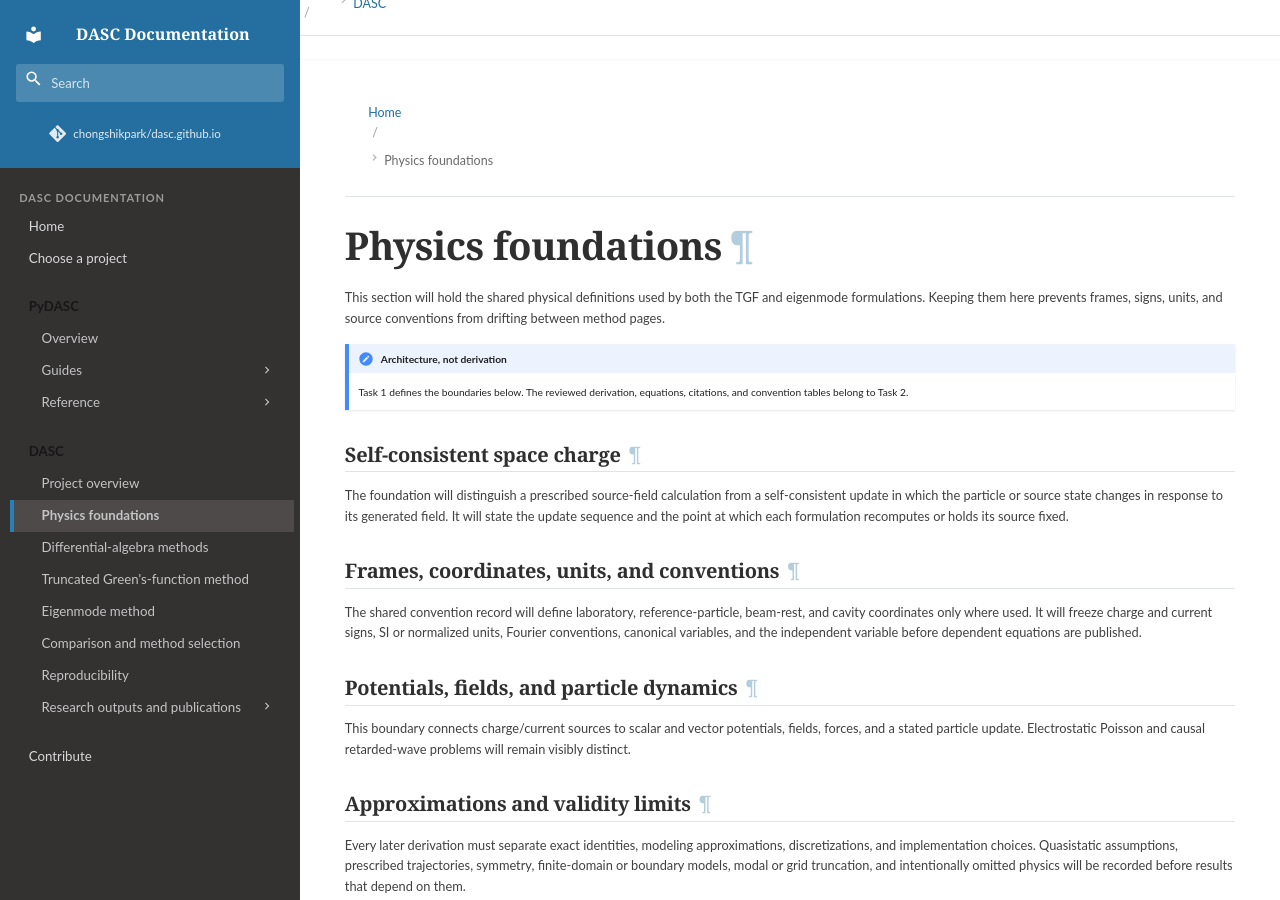
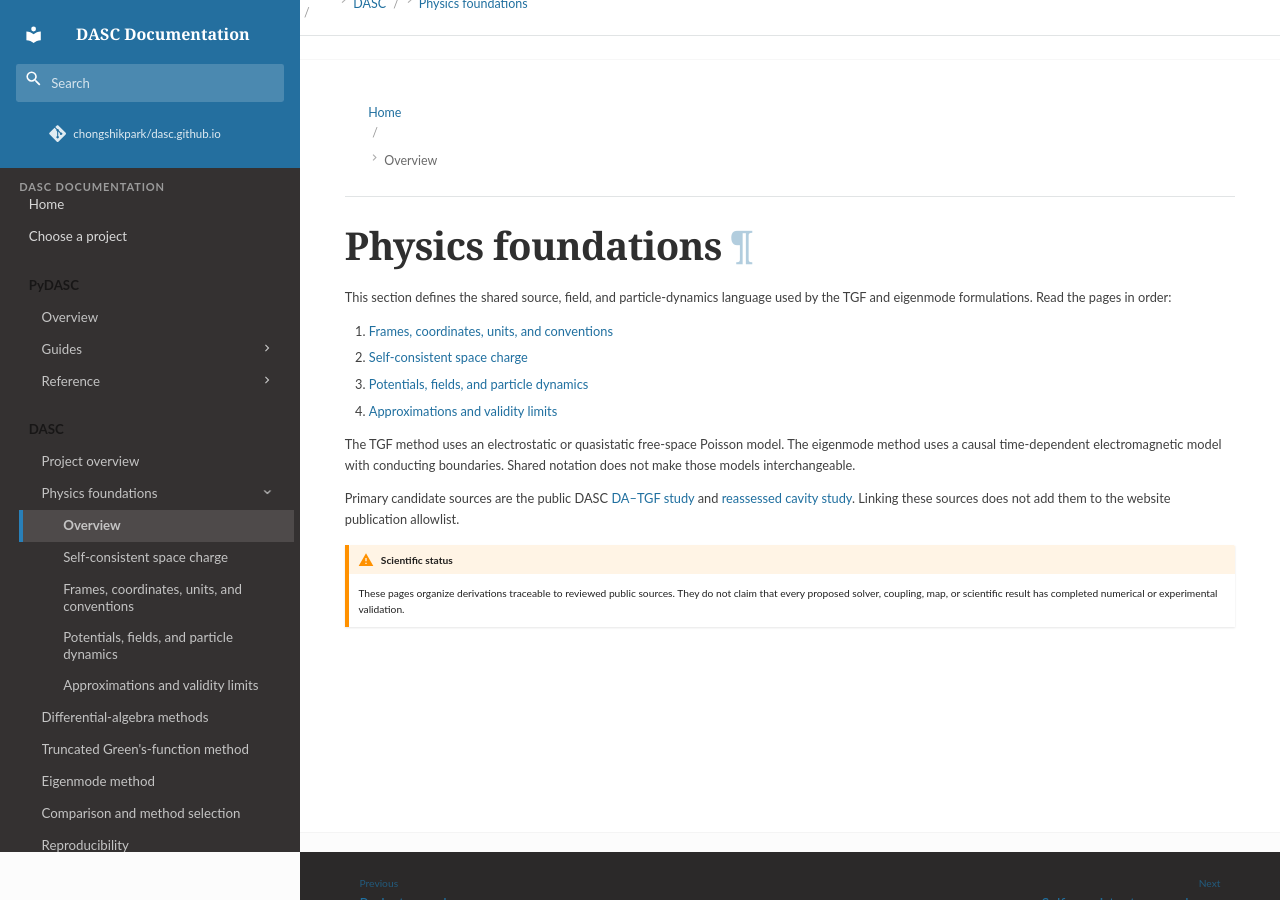
Before and after one commit to chongshikpark/dasc.github.io, an MkDocs documentation site: the page built from docs/dasc-physics-foundations.md, in a window 1280 px wide and 900 px high. Built offline with MkDocs 1.6.1 and Material for MkDocs 9.7.7, drawn with Linux system fonts in a browser that asks for light colours; comment, search, counter and statistics services are not loaded; some of the changed text lies outside the part shown.

```diff
--- a/docs/dasc-physics-foundations.md
+++ b/docs/dasc-physics-foundations.md
@@ -1,42 +1,24 @@
 # Physics foundations
 
-This section will hold the shared physical definitions used by both the TGF and
-eigenmode formulations. Keeping them here prevents frames, signs, units, and
-source conventions from drifting between method pages.
+This section defines the shared source, field, and particle-dynamics language
+used by the TGF and eigenmode formulations. Read the pages in order:
 
-!!! note "Architecture, not derivation"
-    Task 1 defines the boundaries below. The reviewed derivation, equations,
-    citations, and convention tables belong to Task 2.
+1. [Frames, coordinates, units, and conventions](dasc-conventions.md)
+2. [Self-consistent space charge](dasc-self-consistent-space-charge.md)
+3. [Potentials, fields, and particle dynamics](dasc-potentials-fields-dynamics.md)
+4. [Approximations and validity limits](dasc-validity-limits.md)
 
-## Self-consistent space charge
-
-The foundation will distinguish a prescribed source-field calculation from a
-self-consistent update in which the particle or source state changes in response
-to its generated field. It will state the update sequence and the point at which
-each formulation recomputes or holds its source fixed.
-
-## Frames, coordinates, units, and conventions
-
-The shared convention record will define laboratory, reference-particle,
-beam-rest, and cavity coordinates only where used. It will freeze charge and
-current signs, SI or normalized units, Fourier conventions, canonical variables,
-and the independent variable before dependent equations are published.
-
-## Potentials, fields, and particle dynamics
-
-This boundary connects charge/current sources to scalar and vector potentials,
-fields, forces, and a stated particle update. Electrostatic Poisson and causal
-retarded-wave problems will remain visibly distinct.
-
-## Approximations and validity limits
-
-Every later derivation must separate exact identities, modeling approximations,
-discretizations, and implementation choices. Quasistatic assumptions,
-prescribed trajectories, symmetry, finite-domain or boundary models, modal or
-grid truncation, and intentionally omitted physics will be recorded before
-results that depend on them.
+The TGF method uses an electrostatic or quasistatic free-space Poisson model.
+The eigenmode method uses a causal time-dependent electromagnetic model with
+conducting boundaries. Shared notation does not make those models
+interchangeable.
 
 Primary candidate sources are the public DASC
 [DA–TGF study](https://github.com/chongshikpark/dasc/blob/94033eae4d8eac81f4c42c41f6cfba69e1cd2a25/docs/differentiable_symplectic_space_charge_study.tex)
 and [reassessed cavity study](https://github.com/chongshikpark/dasc/blob/94033eae4d8eac81f4c42c41f6cfba69e1cd2a25/docs/space_charge_fields_with_aperture_study.tex).
 Linking these sources does not add them to the website publication allowlist.
+
+!!! warning "Scientific status"
+    These pages organize derivations traceable to reviewed public sources. They
+    do not claim that every proposed solver, coupling, map, or scientific result
+    has completed numerical or experimental validation.
--- a/docs/stylesheets/readthedocs.css
+++ b/docs/stylesheets/readthedocs.css
@@ -138,6 +138,7 @@
 }
 
 .md-content__inner {
+  counter-reset: dasc-equation;
   max-width: var(--dasc-content-max);
   margin-inline: auto;
   padding: 2.5rem 2.8rem 3.5rem;
@@ -236,10 +237,33 @@
 
 .arithmatex,
 .MathJax,
-.katex-display {
+.katex-display,
+.dasc-equation {
   max-width: 100%;
   overflow-x: auto;
   overflow-y: hidden;
+}
+
+.dasc-equation {
+  position: relative;
+  counter-increment: dasc-equation;
+  margin: 1.2rem 0;
+  padding: 0.7rem 3.5rem 0.7rem 0.9rem;
+  border-left: 3px solid var(--dasc-border);
+}
+
+.dasc-equation::after {
+  position: absolute;
+  top: 50%;
+  right: 0.9rem;
+  color: #5f6368;
+  content: "(" counter(dasc-equation) ")";
+  transform: translateY(-50%);
+}
+
+.dasc-equation math[display="block"] {
+  min-width: max-content;
+  margin: 0 auto;
 }
 
 .md-typeset img,
@@ -592,7 +616,8 @@
 
   .md-typeset pre,
   .md-typeset table,
-  .md-typeset .admonition {
+  .md-typeset .admonition,
+  .dasc-equation {
     break-inside: avoid;
   }
 }
--- a/mkdocs.yml
+++ b/mkdocs.yml
@@ -73,7 +73,12 @@
           - Conventions: pydasc/reference/conventions.md
   - DASC:
       - Project overview: dasc-project-overview.md
-      - Physics foundations: dasc-physics-foundations.md
+      - Physics foundations:
+          - Overview: dasc-physics-foundations.md
+          - Self-consistent space charge: dasc-self-consistent-space-charge.md
+          - Frames, coordinates, units, and conventions: dasc-conventions.md
+          - Potentials, fields, and particle dynamics: dasc-potentials-fields-dynamics.md
+          - Approximations and validity limits: dasc-validity-limits.md
       - Differential-algebra methods: dasc-differential-algebra-methods.md
       - Truncated Green's-function method: dasc-tgf-method.md
       - Eigenmode method: dasc-eigenmode-method.md
```
Also changed, not shown: README.md (+10 -0 lines), docs/dasc-conventions.md (added, +74 -0 lines), docs/dasc-potentials-fields-dynamics.md (added, +79 -0 lines), docs/dasc-self-consistent-space-charge.md (added, +65 -0 lines), docs/dasc-validity-limits.md (added, +60 -0 lines), docs/exec-plans/completed/014-dasc-physics-documentation-task-2.md (added, +125 -0 lines), 7 other files.
